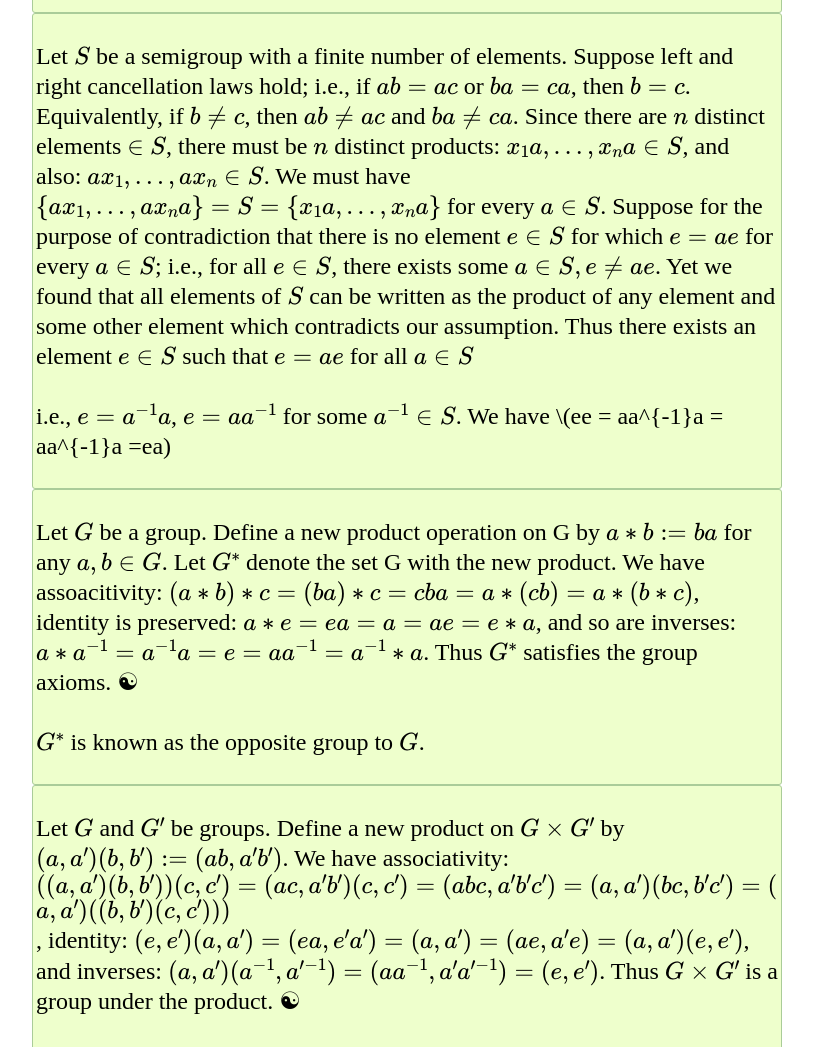
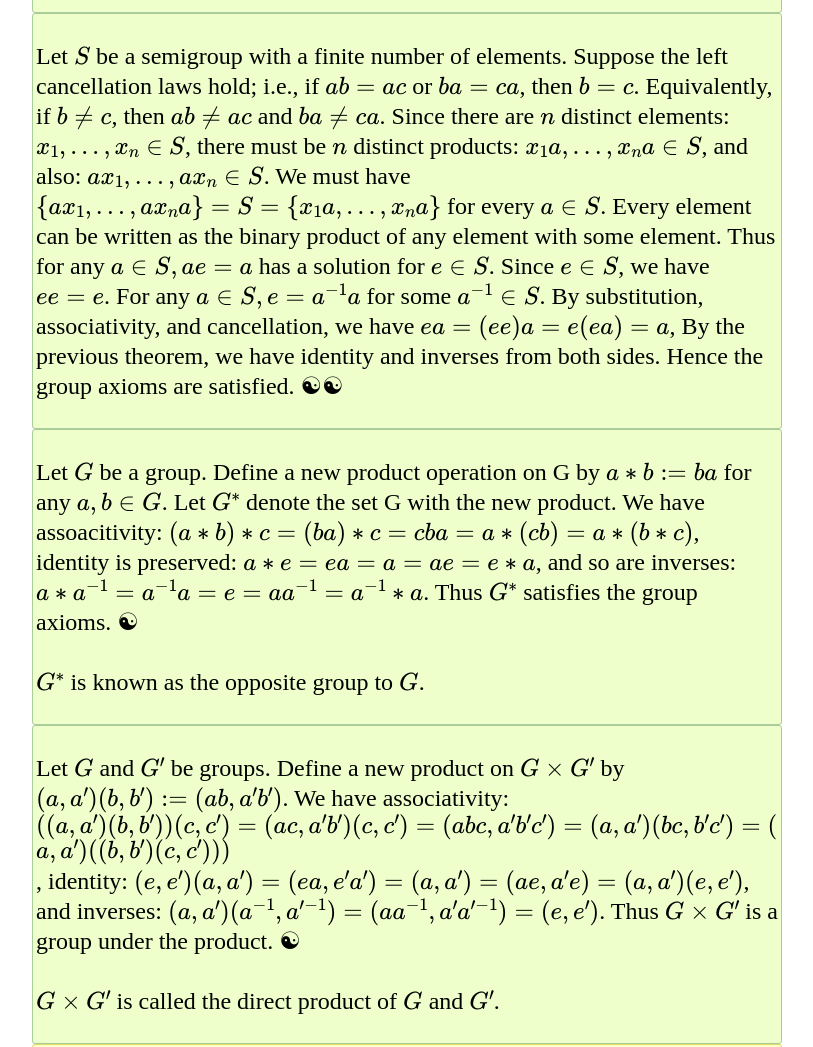
Before and after one commit to wmjd/groups, a plain HTML site: page math.html in a window 1280 px wide. Shown: the part 1480-2527 px from the top of the page, without its empty margins (233-1046 px from the left). Drawn offline with nearby package versions, Linux system fonts and the light colour scheme.

Commit message:
finite semigroup cancelation seems valid; can pare to 1 cancel law

```diff
--- a/math.html
+++ b/math.html
@@ -50,19 +50,17 @@
     </section>
     <section class="theorem">
         <p>
-            Let \(S\) be a semigroup with a finite number of elements. Suppose left and right cancellation laws hold; i.e., if \(ab = ac\) or \(ba = ca\), then \(b=c\).
+            Let \(S\) be a semigroup with a finite number of elements. Suppose the left cancellation laws hold; i.e., if \(ab = ac\) or \(ba = ca\), then \(b=c\).
             Equivalently, if \(b \neq c \), then \(ab \neq ac\) and \(ba \neq ca\).
-            Since there are \(n\) distinct elements \(\in\) \(S\), there must be \(n\) distinct products: \( x_1a, \dots, x_{n}a \in S\), and also: \( ax_1, \dots, ax_{n} \in S\).
+            Since there are \(n\) distinct elements: \(x_1, ..., x_n \in\) \(S\), there must be \(n\) distinct products: \( x_1a, \dots, x_{n}a \in S\), and also: \( ax_1, \dots, ax_{n} \in S\).
             We must have \( \{ ax_1, \dots, ax_{n}a\} = S = \{ x_1a, \dots, x_{n}a\} \) for every \( a \in S \).
-            Suppose for the purpose of contradiction that there is no element \(e \in S\) for which \(e=ae\) for every \(a \in S\);
-            i.e., for all \(e \in S\), there exists some \(a \in S, e \neq ae\).
-            Yet we found that all elements of \(S\) can be written as the product of any element and some other element which contradicts our assumption.
-            Thus there exists an element \(e \in S \) such that \(e=ae\) for all \( a \in S \)
+            Every element can be written as the binary product of any element with some element.
+            Thus for any \(a \in S, ae=a\) has a solution for \(e \in S \). Since \(e \in S\), we have \(ee=e\).
+            For any \(a \in S, e = a^{-1}a\) for some \(a^{-1} \in S\).
+            By substitution, associativity, and cancellation, we have \( ea = (ee)a = e(ea) = a\),
+            By the previous theorem, we have identity and inverses from both sides.
+            Hence the group axioms are satisfied. ☯☯
 
-            <br>
-            <br>
-            i.e., \(e=a^{-1}a\), \(e=aa^{-1}\) for some \(a^{-1} \in S\).
-            We have \(ee = aa^{-1}a = aa^{-1}a =ea)
     </section>
     <section class="theorem">
         <p>
```
